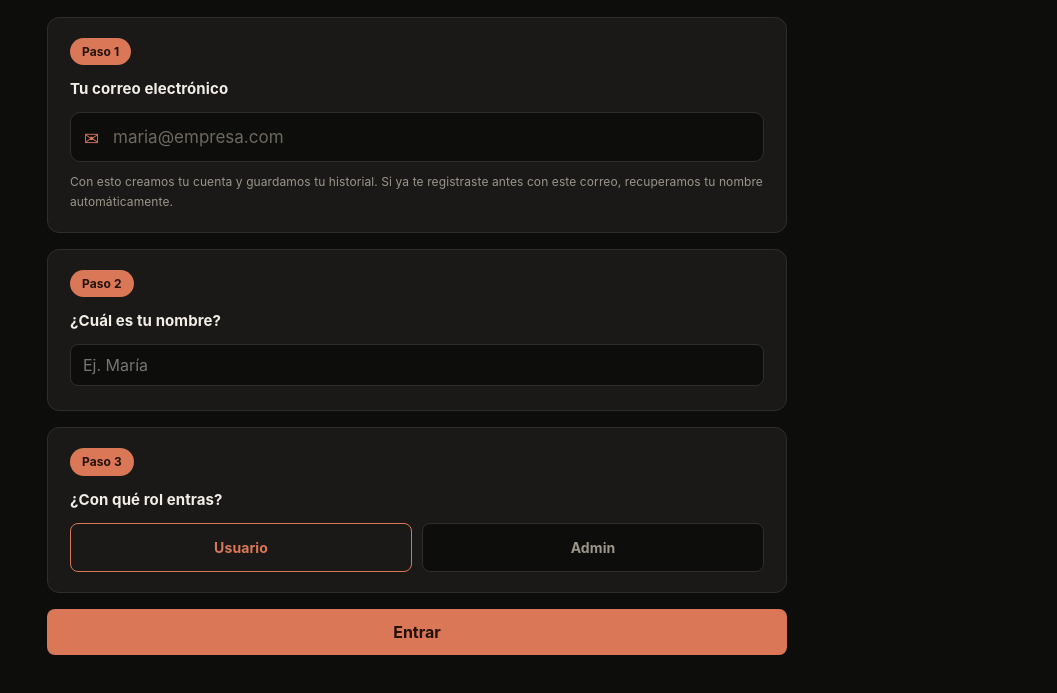
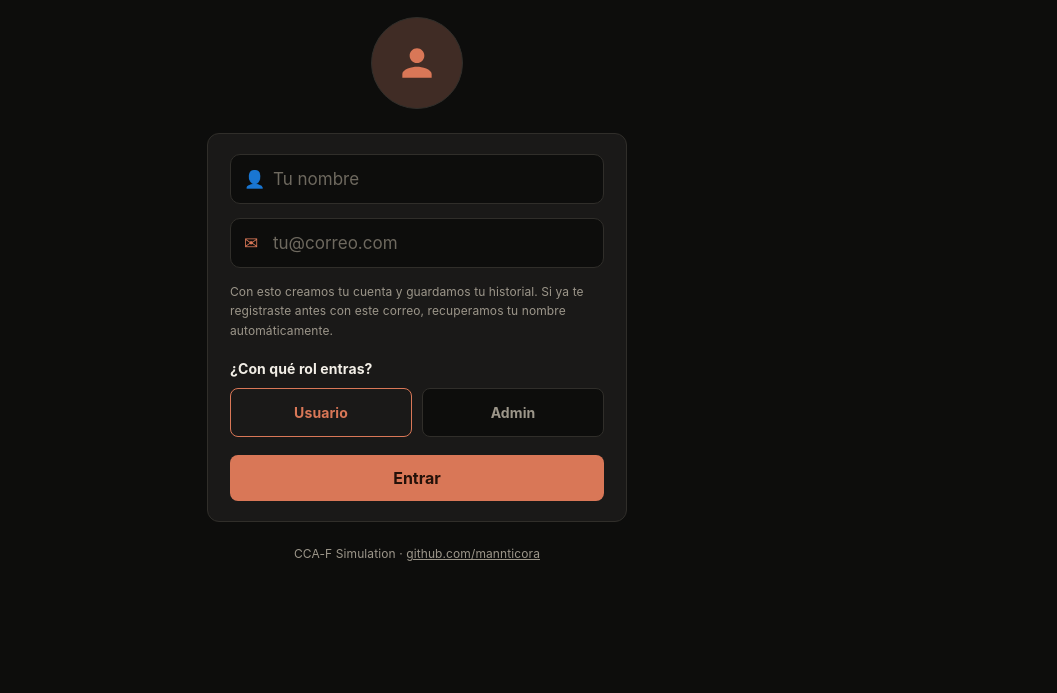
Before and after one commit to mannticora/cca-f-apoyo, a plain HTML site: page CCA-F Simulation.html in a window 1280 px wide. Shown: the part 77-770 px from the top of the page, without its empty margins (223-1280 px from the left). Drawn offline with Linux system fonts and the light colour scheme.

Commit message:
Redesign registration screen as a single login-style panel with avatar and icon fields; add GitHub footer link

```diff
--- a/CCA-F Simulation.html
+++ b/CCA-F Simulation.html
@@ -146,27 +146,30 @@
     border-color: var(--accent);
     box-shadow: 0 0 0 3px color-mix(in srgb, var(--accent) 22%, transparent);
   }
-  .email-field-wrap {
+  .icon-field-wrap {
     position: relative;
-  }
-  .email-field-wrap::before {
-    content: "✉";
+    margin-bottom: 14px;
+  }
+  .icon-field-wrap::before {
+    content: attr(data-icon);
     position: absolute;
     left: 14px;
     top: 50%;
     transform: translateY(-50%);
-    font-size: 18px;
+    font-size: 17px;
+    line-height: 1;
     color: var(--accent);
     pointer-events: none;
   }
-  .email-field-wrap input[type="email"] {
+  .icon-field-wrap input[type="email"], .icon-field-wrap input[type="text"] {
     padding: 14px 14px 14px 42px;
     font-size: 17px;
     border-radius: 10px;
     border-width: 1.5px;
     background: var(--bg-page);
-  }
-  .email-field-wrap input[type="email"]::placeholder {
+    margin-bottom: 0;
+  }
+  .icon-field-wrap input::placeholder {
     color: var(--grey-dim);
   }
   button.primary {
@@ -354,6 +357,22 @@
   }
   .role-option.active { border-color: var(--accent); color: var(--accent); background: var(--bg-card2); }
   .field-error { color: var(--wrong); font-size: 13px; margin-top: 6px; display: none; }
+  .login-avatar {
+    width: 92px;
+    height: 92px;
+    border-radius: 50%;
+    background: color-mix(in srgb, var(--accent) 20%, var(--bg-card2));
+    border: 1px solid var(--border);
+    display: flex;
+    align-items: center;
+    justify-content: center;
+    margin: 4px auto 24px;
+  }
+  .login-avatar svg { width: 44px; height: 44px; fill: var(--accent); }
+  .login-card { max-width: 420px; margin: 0 auto; }
+  .login-footer { text-align: center; font-size: 12px; color: var(--grey); margin-top: 22px; }
+  .login-footer a { color: var(--grey); text-decoration: underline; }
+  .login-footer a:hover { color: var(--accent); }
   .badge-admin { display: inline-block; background: var(--d3); color: #1a1030; font-size: 11px; font-weight: bold; padding: 3px 10px; border-radius: 20px; margin-left: 8px; vertical-align: middle; }
   .welcome-row { display: flex; justify-content: space-between; align-items: center; margin-bottom: 20px; }
   .welcome-name { font-size: 15px; }
@@ -500,23 +519,20 @@
 
 <!-- SCREEN 0: REGISTRO -->
 <div id="screen-register" class="hidden">
-  <div class="card">
-    <div class="pill">Paso 1</div>
-    <div style="margin-bottom:10px; font-weight:bold;">Tu correo electrónico</div>
-    <div class="email-field-wrap">
-      <input type="email" id="email-input" placeholder="maria@empresa.com">
+  <div class="login-avatar">
+    <svg viewBox="0 0 24 24" xmlns="http://www.w3.org/2000/svg"><path d="M12 12c2.21 0 4-1.79 4-4s-1.79-4-4-4-4 1.79-4 4 1.79 4 4 4zm0 2c-2.67 0-8 1.34-8 4v2h16v-2c0-2.66-5.33-4-8-4z"/></svg>
+  </div>
+  <div class="card login-card">
+    <div class="icon-field-wrap" data-icon="👤">
+      <input type="text" id="name-input" placeholder="Tu nombre">
     </div>
-    <div style="font-size:12px; color:var(--grey); margin-top:6px;">Con esto creamos tu cuenta y guardamos tu historial. Si ya te registraste antes con este correo, recuperamos tu nombre automáticamente.</div>
+    <div class="icon-field-wrap" data-icon="✉">
+      <input type="email" id="email-input" placeholder="tu@correo.com">
+    </div>
     <div class="field-error" id="email-error">Escribe un correo válido para continuar.</div>
-  </div>
-  <div class="card">
-    <div class="pill">Paso 2</div>
-    <div style="margin-bottom:10px; font-weight:bold;">¿Cuál es tu nombre?</div>
-    <input type="text" id="name-input" placeholder="Ej. María">
-  </div>
-  <div class="card">
-    <div class="pill">Paso 3</div>
-    <div style="margin-bottom:10px; font-weight:bold;">¿Con qué rol entras?</div>
+    <div style="font-size:12px; color:var(--grey); margin:8px 0 16px;">Con esto creamos tu cuenta y guardamos tu historial. Si ya te registraste antes con este correo, recuperamos tu nombre automáticamente.</div>
+
+    <div style="margin-bottom:8px; font-weight:bold; font-size:14px;">¿Con qué rol entras?</div>
     <div class="role-row">
       <div class="role-option active" id="role-user-btn">Usuario</div>
       <div class="role-option" id="role-admin-btn">Admin</div>
@@ -525,8 +541,10 @@
       <input type="text" id="admin-pin-input" placeholder="PIN de Admin">
       <div class="field-error" id="admin-pin-error">PIN incorrecto. Intenta de nuevo.</div>
     </div>
+
+    <button class="primary" id="register-btn" style="margin-top:18px;">Entrar</button>
   </div>
-  <button class="primary" id="register-btn">Entrar</button>
+  <div class="login-footer">CCA-F Simulation · <a href="https://github.com/mannticora" target="_blank" rel="noopener">github.com/mannticora</a></div>
 </div>
 
 <!-- SCREEN MENU: MENÚ PRINCIPAL -->
```
